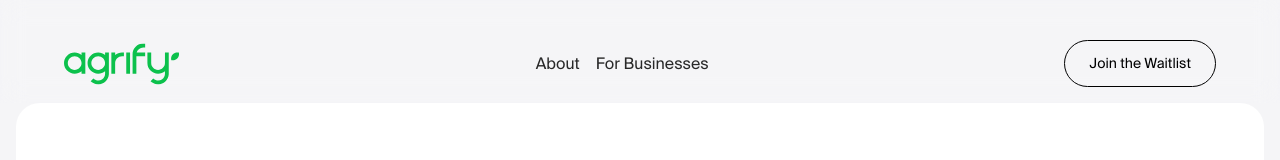
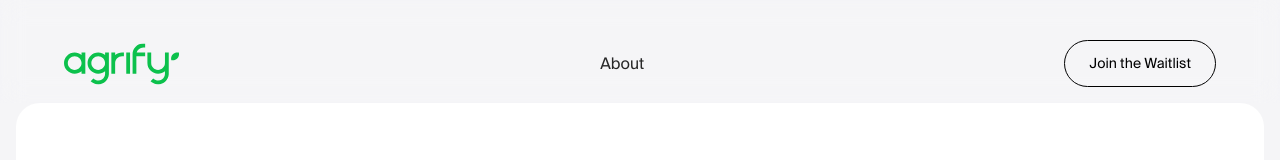
Before and after one commit to Agrify-Protocol/agrify-landing-v3, a Next.js app: page / in a window 1280 px wide. Shown: the top 160 px of the page. Built offline with nearby package versions, Linux system fonts and the light colour scheme.

Commit message:
chore: temporarily removed 'for business' item in nav menu

```diff
--- a/src/components/common/Navbar/index.tsx
+++ b/src/components/common/Navbar/index.tsx
@@ -28,10 +28,10 @@ const Navbar = () => {
       title: "About",
       action: () => handleScroll("climate-change"),
     },
-    {
-      title: "For Businesses",
-      action: () => router.push("/business"),
-    },
+    // {
+    //   title: "For Businesses",
+    //   action: () => router.push("/business"),
+    // },
   ];
   const [isMenuOpen, setIsMenuOpen] = useState(false);
   const [isClosing, setIsClosing] = useState(false);
```
